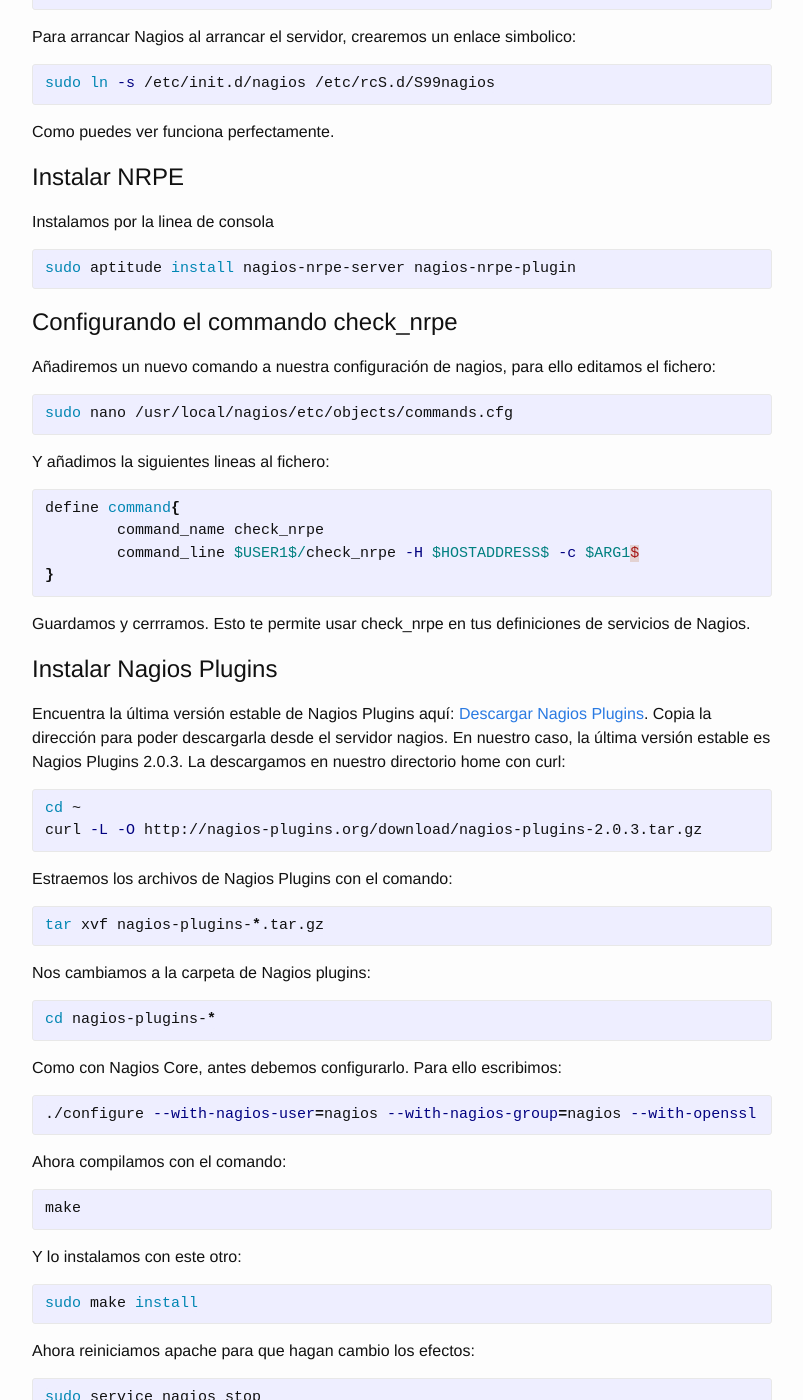
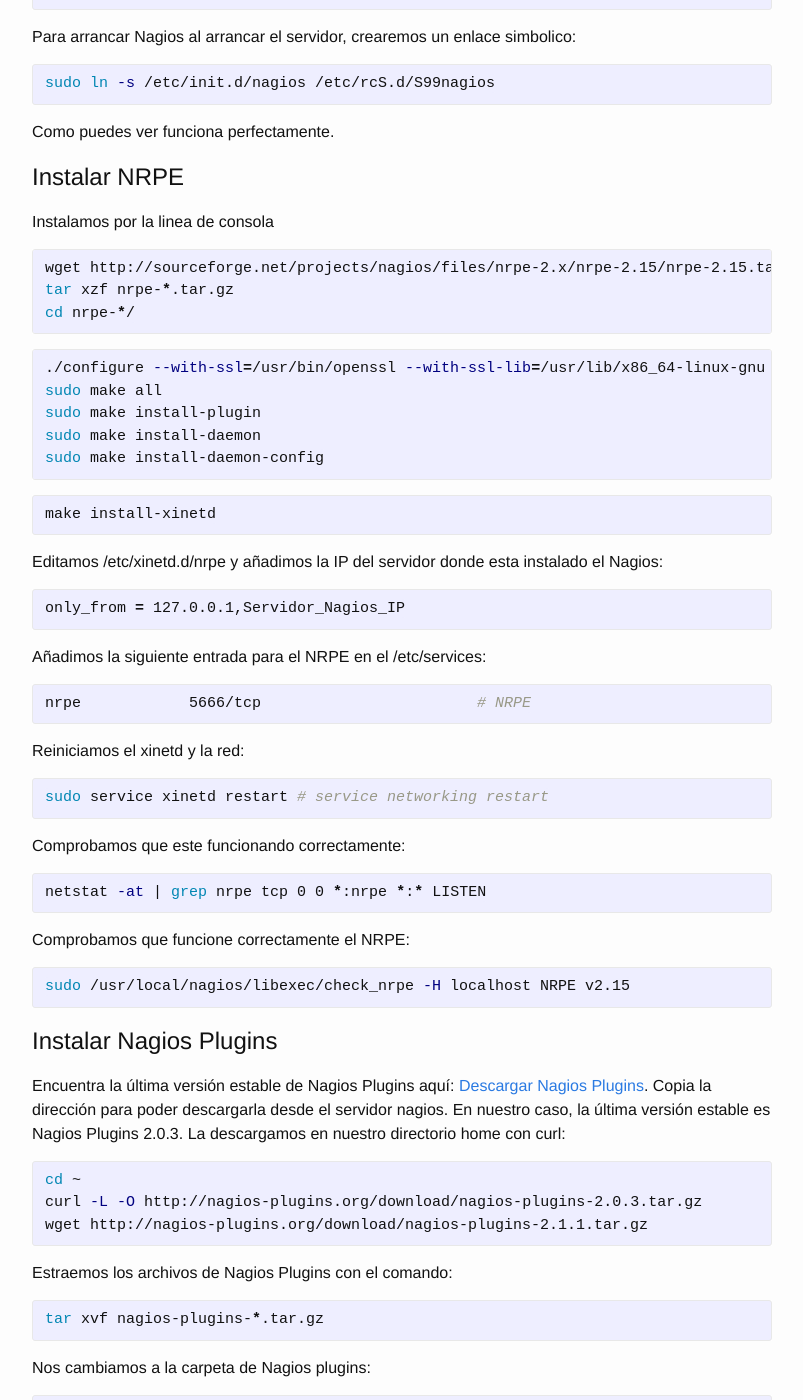
Before and after one commit to jedelwey/jedelwey.github.io, a Jekyll site: the page built from _posts/2015-06-17-instalacion-nagios-ubuntu-14-04-LTS.markdown, in a window 1280 px wide and 1400 px high, scrolled down 4433 px. Shown: the whole window, without its empty margins (238-1041 px from the left). Built offline with Jekyll 4.4.1, drawn with Linux system fonts in a browser that asks for light colours.

Commit message:
Update 2015-06-17-instalacion-nagios-ubuntu-14-04-LTS.markdown

```diff
--- a/_posts/2015-06-17-instalacion-nagios-ubuntu-14-04-LTS.markdown
+++ b/_posts/2015-06-17-instalacion-nagios-ubuntu-14-04-LTS.markdown
@@ -193,28 +193,47 @@ Como puedes ver funciona perfectamente.
 Instalamos por la linea de consola
 
 {% highlight bash %}
-sudo aptitude install nagios-nrpe-server nagios-nrpe-plugin
+wget http://sourceforge.net/projects/nagios/files/nrpe-2.x/nrpe-2.15/nrpe-2.15.tar.gz
+tar xzf nrpe-*.tar.gz
+cd nrpe-*/
 {% endhighlight %}
 
-# Configurando el commando check_nrpe
-
-Añadiremos un nuevo comando a nuestra configuración de nagios, para ello editamos el fichero:
+{% highlight bash %}
+./configure --with-ssl=/usr/bin/openssl --with-ssl-lib=/usr/lib/x86_64-linux-gnu
+sudo make all
+sudo make install-plugin
+sudo make install-daemon
+sudo make install-daemon-config
+{% endhighlight %}
 
 {% highlight bash %}
-sudo nano /usr/local/nagios/etc/objects/commands.cfg
+make install-xinetd
 {% endhighlight %}
 
-Y añadimos la siguientes lineas al fichero:
+Editamos /etc/xinetd.d/nrpe y añadimos la IP del servidor donde esta instalado el Nagios:
 
 {% highlight bash %}
-define command{
-        command_name check_nrpe
-        command_line $USER1$/check_nrpe -H $HOSTADDRESS$ -c $ARG1$
-}
+only_from = 127.0.0.1,Servidor_Nagios_IP
+{% endhighlight %}
+Añadimos la siguiente entrada para el NRPE en el /etc/services:
+{% highlight bash %}
+nrpe            5666/tcp                        # NRPE
+{% endhighlight %}
+Reiniciamos el xinetd y la red:
+{% highlight bash %}
+sudo service xinetd restart # service networking restart
+{% endhighlight %}
+Comprobamos que este funcionando correctamente:
+
+{% highlight bash %}
+netstat -at | grep nrpe tcp 0 0 *:nrpe *:* LISTEN
 {% endhighlight %}
 
-Guardamos y cerrramos. Esto te permite usar check_nrpe en tus definiciones de servicios de Nagios.
+Comprobamos que funcione correctamente el NRPE:
 
+{% highlight bash %}
+sudo /usr/local/nagios/libexec/check_nrpe -H localhost NRPE v2.15
+{% endhighlight %}
 # Instalar Nagios Plugins
 
 Encuentra la última versión estable de Nagios Plugins aquí: [Descargar Nagios Plugins][Nagios-plugins]. Copia la dirección para poder descargarla desde el servidor nagios.
@@ -223,6 +242,7 @@ En nuestro caso, la última versión estable es Nagios Plugins 2.0.3. La descarg
 {% highlight bash %}
 cd ~
 curl -L -O http://nagios-plugins.org/download/nagios-plugins-2.0.3.tar.gz
+wget http://nagios-plugins.org/download/nagios-plugins-2.1.1.tar.gz
 {% endhighlight %}
 
 Estraemos los archivos de Nagios Plugins con el comando:
@@ -246,7 +266,7 @@ Como con Nagios Core, antes debemos configurarlo. Para ello escribimos:
 Ahora compilamos con el comando:
 
 {% highlight bash %}
-make
+sudo make
 {% endhighlight %}
 
 Y lo instalamos con este otro:
```
